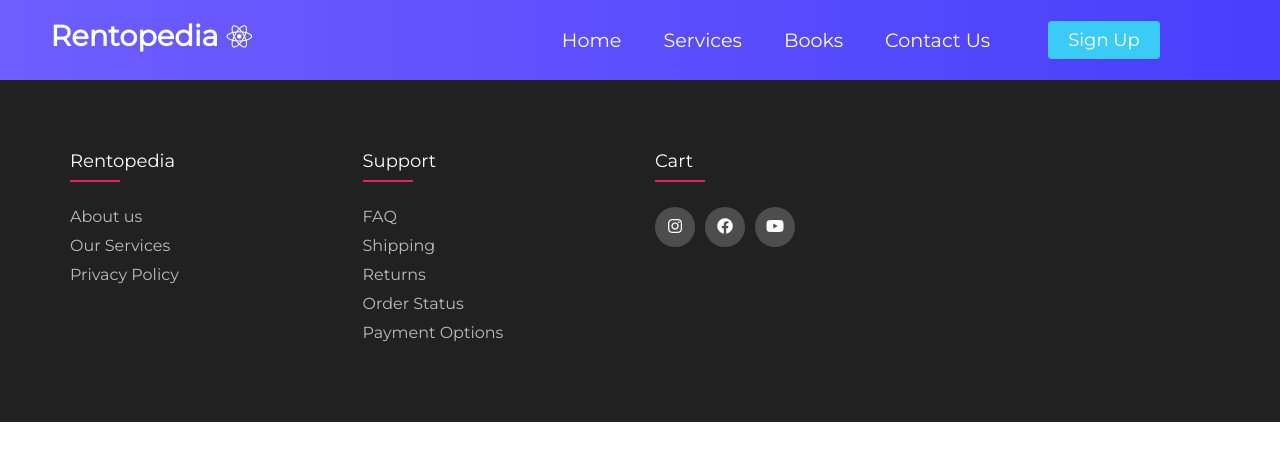
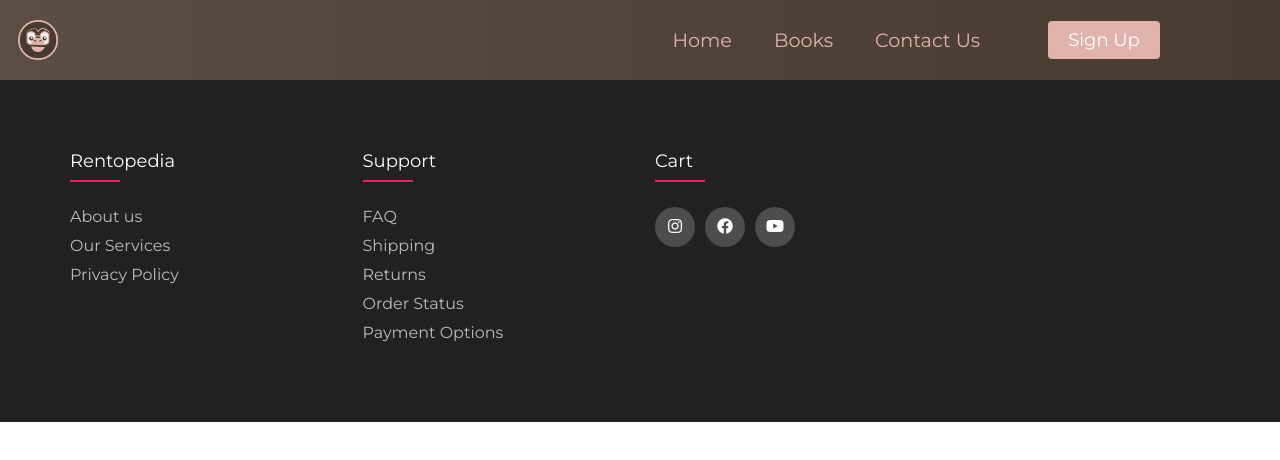
Before and after one commit to shahiutsav/rentopedia-code, a React (Create React App) app in the folder client/: page / in a window 1280 px wide. Shown: the top 460 px of the page. Built offline with nearby package versions, Linux system fonts and the light colour scheme.

Commit message:
Change color and logo of navigation bar to better fit the project

```diff
--- a/client/src/components/layout/Navbar/Button.css
+++ b/client/src/components/layout/Navbar/Button.css
@@ -1,5 +1,5 @@
 :root {
-    --primary: #3acbf7;
+    --primary: #e1b4ab;
 }
 
 .btn {
@@ -14,7 +14,7 @@
     padding: 8px 20px;
     transition: all 0.3s ease-out;
     background: #fff;
-    color: #6568f4;
+    color: #493a30;
     transition: 250ms;
 }
 
--- a/client/src/components/layout/Navbar/MenuItems.js
+++ b/client/src/components/layout/Navbar/MenuItems.js
@@ -1,11 +1,6 @@
 export const MenuItems = [
     {
         title: "Home",
-        url: "#",
-        cName: "nav-links",
-    },
-    {
-        title: "Services",
         url: "#",
         cName: "nav-links",
     },
--- a/client/src/components/layout/Navbar/Navbar.css
+++ b/client/src/components/layout/Navbar/Navbar.css
@@ -1,8 +1,9 @@
 .navbar-items {
     background: linear-gradient(
         90deg,
-        rgb(110, 94, 254) 0%,
-        rgba(73, 63, 252, 1) 100%
+        rgba(73, 58, 48, 0.9) 0%,
+
+        rgba(73, 58, 48, 1) 100%
     );
     height: 80px;
     display: flex;
@@ -11,12 +12,14 @@
     font-size: 1.2rem;
 }
 
-.navbar-logo {
-    color: #fff;
+.logo-picture {
+    margin-left: 0.5rem;
+    height: 40px;
     position: absolute;
     top: 0;
     left: 0;
     transform: translate(25%, 50%);
+    cursor: pointer;
 }
 
 .fa-react {
@@ -36,13 +39,14 @@
 }
 
 .nav-links {
-    color: white;
+    color: #e1b4ab;
     text-decoration: none;
     padding: 0.5rem 1rem;
 }
 
 .nav-links:hover {
-    background-color: #6d76f7;
+    background-color: #e1b4ab;
+    color: #493a30;
     border-radius: 4px;
     transition: all 0.2s ease-out;
 }
@@ -76,7 +80,7 @@
     }
 
     .nav-menu.active {
-        background: #6668f4;
+        background: #493a30;
         left: 0;
         opacity: 1;
         transition: all 0.5s ease;
@@ -90,7 +94,7 @@
         display: table;
     }
     .nav-links:hover {
-        background-color: #7577fa;
+        background-color: #e1b4ab;
         border-radius: 0;
     }
 
@@ -123,14 +127,13 @@
         margin: 2rem auto;
         border-radius: 4px;
         width: 80%;
-        background: #4ad9e4;
+        background: #e1b4ab;
         text-decoration: none;
-        color: #fff;
+        color: #493a30;
         font-size: 1.5rem;
     }
     .nav-links-mobile:hover {
         background: #fff;
-        color: #6568f4;
         transition: 250ms;
     }
 
--- a/client/src/components/layout/Navbar/Navbar.js
+++ b/client/src/components/layout/Navbar/Navbar.js
@@ -1,6 +1,7 @@
 import React, { Component } from "react";
 import { MenuItems } from "./MenuItems";
 import { Button } from "./Button";
+import logo from "../../images/logo.png";
 import "./Navbar.css";
 
 class Navbar extends Component {
@@ -13,9 +14,7 @@ class Navbar extends Component {
     render() {
         return (
             <nav className="navbar-items">
-                <h1 className="navbar-logo">
-                    Rentopedia<i className="fab fa-react"></i>
-                </h1>
+                <img className="logo-picture" src={logo} alt="logo here" />
                 <div className="menu-icon" onClick={this.handleClick}>
                     <i
                         className={
```
Also changed, not shown: client/src/components/images/logo.png (added).
